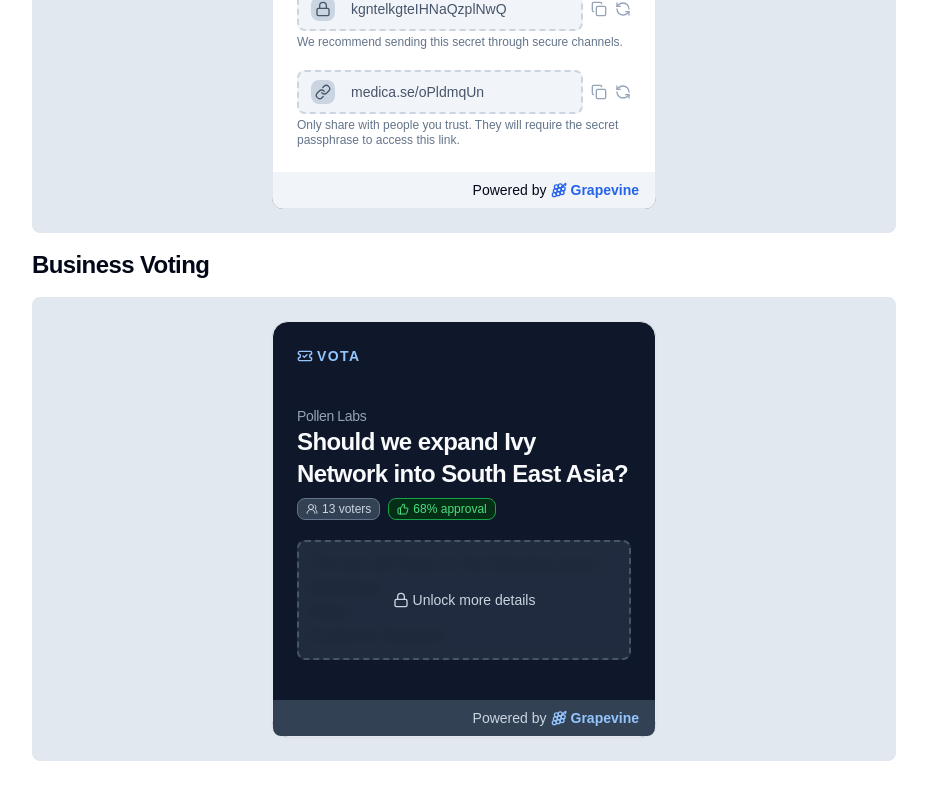
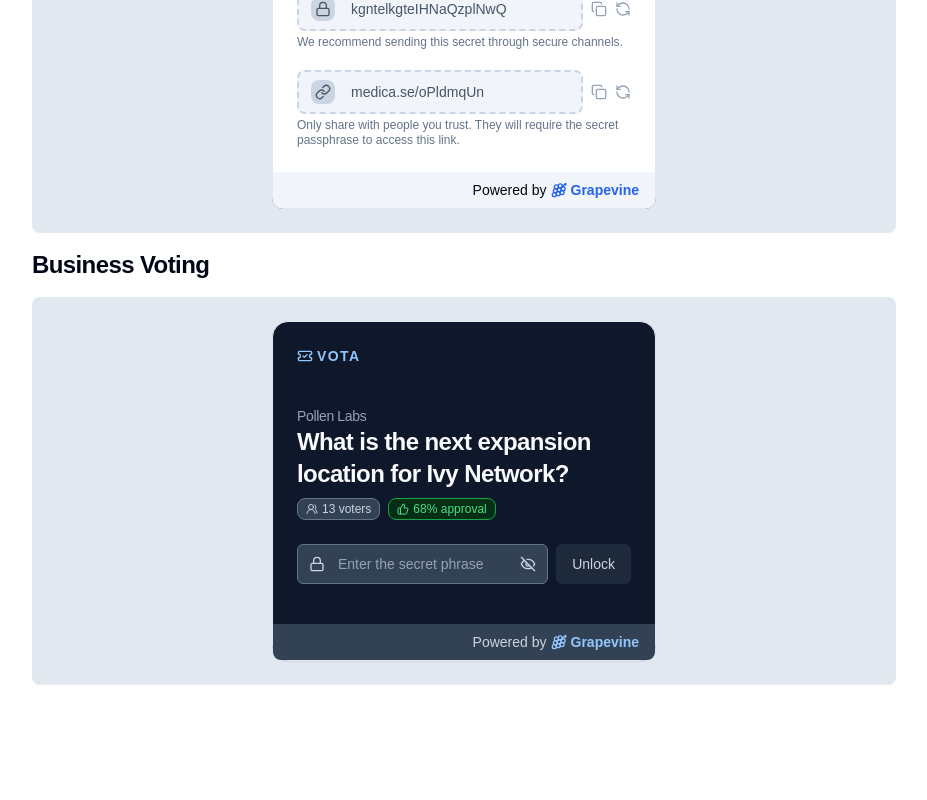
Before and after one commit to thebeyondr/grapevine, a Next.js app: page / in a window 1280 px wide. Shown: the part 446-1246 px from the top of the page, without its empty margins (176-1103 px from the left). After the commit the page ends 1214 px from the top, so only its background shows below. Built offline with nearby package versions, Linux system fonts and the light colour scheme.

Commit message:
feat(business-voting): :sparkles: Add secret phrase UI and vote UI animations

```diff
--- a/components/case-studies/business-voting.tsx
+++ b/components/case-studies/business-voting.tsx
@@ -1,3 +1,5 @@
+"use client";
+
 import {
   Card,
   CardContent,
@@ -6,6 +8,10 @@
   CardTitle,
 } from "@/components/ui/card";
 import {
+  ArrowRight,
+  Check,
+  Eye,
+  EyeOff,
   Grape,
   Loader2,
   Lock,
@@ -13,8 +19,26 @@
   TicketCheck,
   Users2,
 } from "lucide-react";
+import { Input } from "@/components/ui/input";
+import { useState } from "react";
+import { AnimatePresence, motion } from "framer-motion";
+import { buttonVariants } from "../ui/button";
 
 const BusinessVoting = () => {
+  const [showPassword, setShowPassword] = useState(false);
+  const [passwordCheckState, setPasswordCheckState] = useState("idle");
+  const [votesVisible, setVotesVisible] = useState(false);
+
+  const fakeProcessSecret = () => {
+    setPasswordCheckState("loading");
+    setTimeout(() => {
+      setPasswordCheckState("success");
+      setTimeout(() => {
+        setPasswordCheckState("complete");
+        setVotesVisible(true);
+      }, 2000);
+    }, 2000);
+  };
   return (
     <article className="flex flex-col space-y-4" id="business-voting">
       <h2 className="text-xl md:text-2xl font-semibold">Business Voting</h2>
@@ -46,8 +70,8 @@
 
           <CardContent>
             <h5 className="text-sm text-slate-400 ">Pollen Labs</h5>
-            <h3 className="font-semibold text-lg md:text-2xl leading-tight text-slate-50">
-              Should we expand Ivy Network into South East Asia?
+            <h3 className="font-semibold text-lg md:text-2xl leading-tighter text-slate-50">
+              What is the next expansion location for Ivy Network?
             </h3>
             <div className="flex space-x-2 py-2">
               <div className="flex items-center border border-slate-500 bg-slate-700 text-xs text-slate-300 px-2 py-0.5 rounded-lg">
@@ -63,22 +87,146 @@
                 <span>68% approval</span>
               </div>
             </div>
-            <div className="relative space-y-3">
-              <div className="absolute top-0 left-0 flex justify-center items-center w-full h-full rounded-lg bg-slate-700/50 backdrop-blur-sm p-3 border-2 border-slate-600 border-dashed">
-                <Lock size={16} className="text-slate-300 mr-1" />
-                <span className="text-sm text-slate-300 text-center">
-                  Unlock more details
-                </span>
-              </div>
-              <section className="p-3 select-none">
-                <p>The test will focus on the following areas:</p>
-                <ul>
-                  <li>Marketing</li>
-                  <li>Sales</li>
-                  <li>Customer Success</li>
+            <div className="p-2" />
+            <AnimatePresence mode="popLayout">
+              {passwordCheckState !== "complete" && (
+                <motion.div
+                  className="flex space-x-2"
+                  initial={{ opacity: 0 }}
+                  animate={{ opacity: 1 }}
+                  exit={{
+                    opacity: 0,
+                    y: -10,
+                    transition: { duration: 0.5 },
+                  }}
+                >
+                  <div className="relative w-full">
+                    <Input
+                      type={showPassword ? "text" : "password"}
+                      placeholder="Enter the secret phrase"
+                      disabled={
+                        passwordCheckState === "loading" ||
+                        passwordCheckState === "success"
+                      }
+                      className="w-full bg-slate-700 text-slate-100 border-slate-500 focus-visible:ring-slate-400 ring-offset-slate-700 placeholder:text-slate-400 pl-10"
+                    />
+                    <div className="absolute inset-y-1 left-3 top-1/2 transform -translate-y-1/2 text-slate-300 w-max">
+                      <Lock size={16} />
+                    </div>
+                    <div className="absolute inset-y-1 right-3 top-1/2 transform -translate-y-1/2 text-slate-300 w-max">
+                      {showPassword ? (
+                        <Eye size={16} onClick={() => setShowPassword(false)} />
+                      ) : (
+                        <EyeOff
+                          size={16}
+                          onClick={() => setShowPassword(true)}
+                        />
+                      )}
+                    </div>
+                  </div>
+                  <motion.button
+                    className={`${buttonVariants({
+                      variant: "default",
+                    })} ${
+                      passwordCheckState === "success"
+                        ? "bg-green-600"
+                        : "bg-slate-800 hover:bg-slate-700"
+                    }`}
+                    onClick={fakeProcessSecret}
+                    disabled={
+                      passwordCheckState === "loading" ||
+                      passwordCheckState === "success"
+                    }
+                  >
+                    {passwordCheckState === "loading" ? (
+                      <Loader2 className="animate-spin" />
+                    ) : passwordCheckState === "success" ? (
+                      <Check className="text-green-300" />
+                    ) : (
+                      <span className="text-slate-300">Unlock</span>
+                    )}
+                  </motion.button>
+                </motion.div>
+              )}
+            </AnimatePresence>
+
+            <motion.div
+              className="relative space-y-3"
+              layout
+              initial={{ opacity: 0, height: 0 }}
+              animate={
+                passwordCheckState === "complete"
+                  ? { opacity: 1, height: "auto" }
+                  : { opacity: 0, height: 0 }
+              }
+              exit={{
+                opacity: 0,
+                height: 0,
+                transition: { duration: 0.3, delay: 2 },
+              }}
+            >
+              <section className="p-3 select-none text-pretty text-slate-300">
+                <ul className="space-y-2">
+                  <li className="text-slate-300 relative rounded-lg border-[1.5px] border-green-500 overflow-hidden h-12">
+                    <motion.span
+                      className="absolute top-0 left-0 bg-green-700 h-full"
+                      initial={{ width: 0 }}
+                      layout
+                      animate={{
+                        width: votesVisible ? "40%" : 0,
+                      }}
+                      transition={{
+                        duration: 0.4,
+                        type: "spring",
+                        bounce: 0.1,
+                        delay: 0.2,
+                      }}
+                    />
+                    <div className="absolute inset-0 flex items-center justify-center text-green-300">
+                      South East Asia
+                    </div>
+                  </li>
+                  <li className="text-slate-300 relative rounded-lg border-[1.5px] border-slate-500 overflow-hidden h-12">
+                    <motion.span
+                      className="absolute top-0 left-0 bg-slate-700 h-full"
+                      initial={{ width: 0 }}
+                      layout
+                      animate={{
+                        width: votesVisible ? "22%" : 0,
+                      }}
+                      transition={{
+                        duration: 0.4,
+                        type: "spring",
+                        bounce: 0.1,
+                        delay: 0.2,
+                      }}
+                    />
+                    <div className="absolute inset-0 flex items-center justify-center">
+                      Turkey
+                    </div>
+                  </li>
+                  <li className="text-slate-300 relative rounded-lg border-[1.5px] border-slate-500 overflow-hidden h-12">
+                    <motion.span
+                      className="absolute top-0 left-0 bg-slate-700 h-full"
+                      initial={{ width: 0 }}
+                      layout
+                      animate={{
+                        width: votesVisible ? "18%" : 0,
+                      }}
+                      transition={{
+                        duration: 0.4,
+                        type: "spring",
+                        bounce: 0.1,
+                        delay: 0.2,
+                      }}
+                    />
+                    <div className="absolute inset-0 flex items-center justify-center">
+                      Greenland
+                    </div>
+                  </li>
                 </ul>
               </section>
-            </div>
+            </motion.div>
           </CardContent>
 
           <CardFooter className="flex justify-end items-center bg-slate-700 py-2 px-4 text-sm rounded-b-lg text-slate-300">
```
